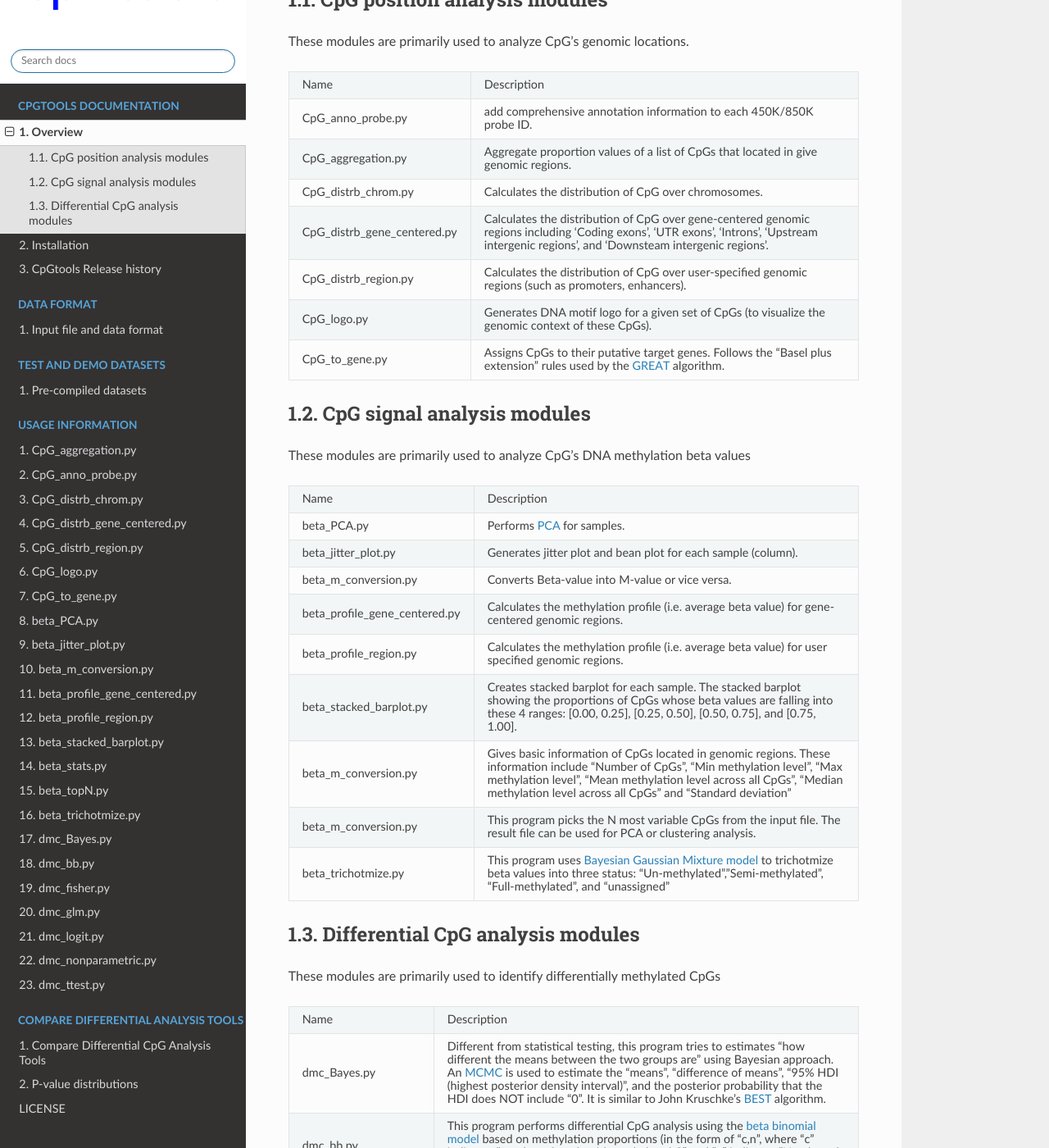
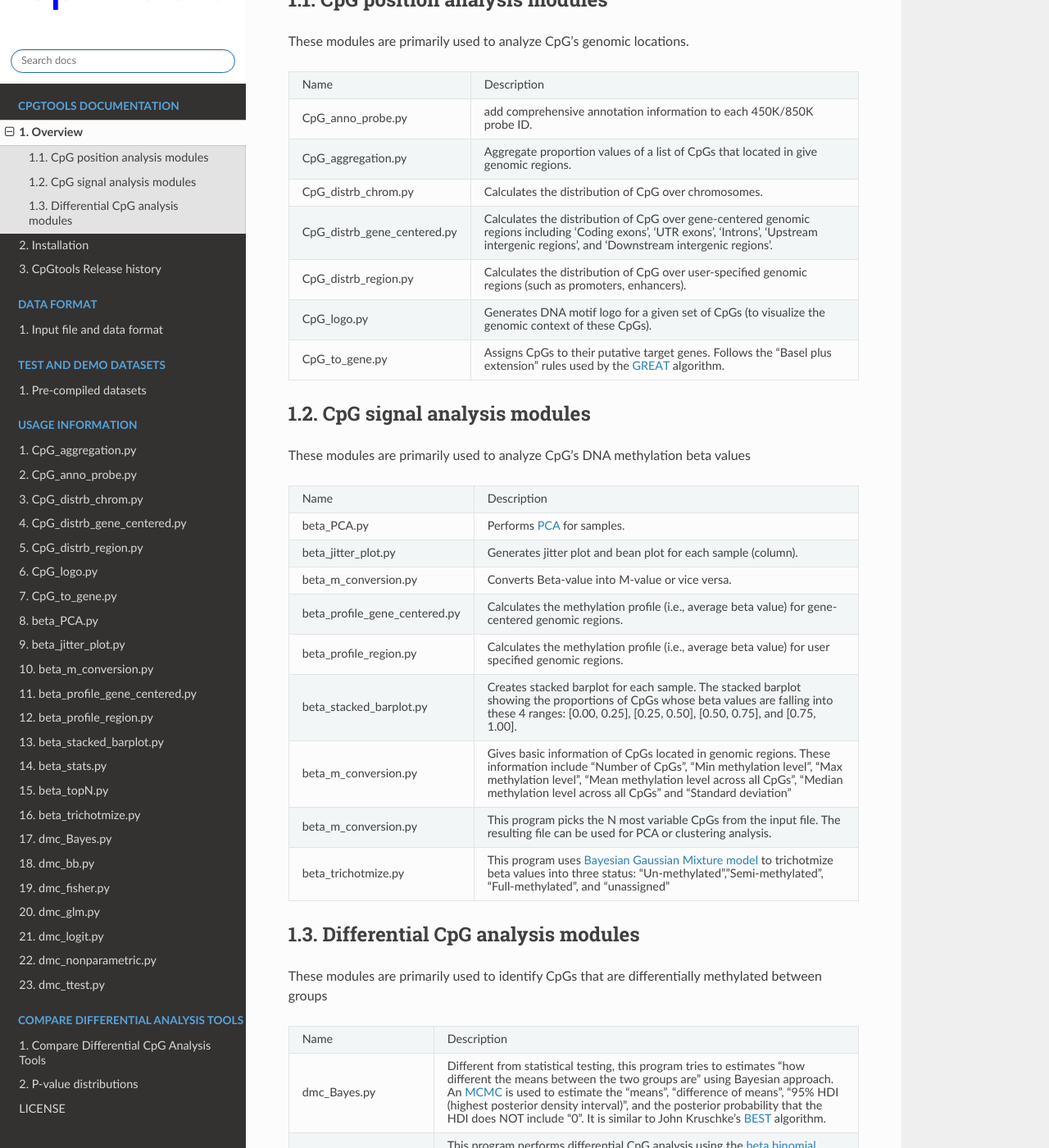
Before and after one commit to liguowang/cpgtools, a Sphinx documentation site: the page built from docs/source/overview.rst, in a window 1280 px wide and 1400 px high, scrolled down 417 px. Shown: the whole window at 82% size. Built offline with Sphinx 7.4.7 and the Read the Docs theme 2.0.0, drawn with Linux system fonts in a browser that asks for light colours.

Commit message:
Update overview.rst
fix typos

```diff
--- a/docs/source/overview.rst
+++ b/docs/source/overview.rst
@@ -30,13 +30,13 @@ These modules are primarily used to analyze CpG's genomic locations.
 +------------------------------+-------------------------------------------------------------------+
 |CpG_distrb_gene_centered.py   |Calculates the distribution of CpG over gene-centered genomic      |
 |                              |regions including 'Coding exons', 'UTR exons', 'Introns',          |
-|                              |'Upstream intergenic regions', and 'Downsteam intergenic regions'. |
+|                              |'Upstream intergenic regions', and 'Downstream intergenic regions'.|
 +------------------------------+-------------------------------------------------------------------+
 |CpG_distrb_region.py          |Calculates the distribution of CpG over user-specified genomic     |
 |                              |regions (such as promoters, enhancers).                            |
 +------------------------------+-------------------------------------------------------------------+
 |CpG_logo.py                   |Generates DNA motif logo for a given set of CpGs (to visualize     |
-|                              |the genomic context of    these CpGs).                             |
+|                              |the genomic context of these CpGs).                                |
 +------------------------------+-------------------------------------------------------------------+
 |CpG_to_gene.py                |Assigns CpGs to their putative target genes. Follows the "Basel    |
 |                              |plus extension" rules used by the `GREAT <http://great.stanford.edu|
@@ -57,10 +57,10 @@ These modules are primarily used to analyze CpG's DNA methylation beta values
 +------------------------------+-------------------------------------------------------------------+
 |beta_m_conversion.py          |Converts Beta-value into M-value or vice versa.                    |
 +------------------------------+-------------------------------------------------------------------+
-|beta_profile_gene_centered.py |Calculates the methylation profile (i.e. average beta value) for   |
+|beta_profile_gene_centered.py |Calculates the methylation profile (i.e., average beta value) for  |
 |                              |gene-centered genomic regions.                                     |
 +------------------------------+-------------------------------------------------------------------+
-|beta_profile_region.py        |Calculates the methylation profile (i.e. average beta value) for   |
+|beta_profile_region.py        |Calculates the methylation profile (i.e., average beta value) for  |
 |                              |user specified genomic regions.                                    |
 +------------------------------+-------------------------------------------------------------------+
 |beta_stacked_barplot.py       |Creates stacked barplot for each sample. The stacked barplot       |
@@ -74,7 +74,7 @@ These modules are primarily used to analyze CpG's DNA methylation beta values
 |                              |"Median methylation level across all CpGs" and "Standard deviation"|
 +------------------------------+-------------------------------------------------------------------+
 |beta_m_conversion.py          |This program picks the N most variable CpGs from the input file.   |
-|                              |The result file can be used for PCA or clustering analysis.        |
+|                              |The resulting file can be used for PCA or clustering analysis.     |
 +------------------------------+-------------------------------------------------------------------+
 |beta_trichotmize.py           |This program uses `Bayesian Gaussian Mixture model <https://scikit-|
 |                              |learn.org/stable/modules/generated/sklearn.mixture.BayesianGaussian|
@@ -85,7 +85,7 @@ These modules are primarily used to analyze CpG's DNA methylation beta values
 
 Differential CpG analysis modules
 ----------------------------------
-These modules are primarily used to identify differentially methylated CpGs
+These modules are primarily used to identify CpGs that are differentially methylated between groups
 
 +------------------------------+-------------------------------------------------------------------+
 |Name                          |Description                                                        |
```
